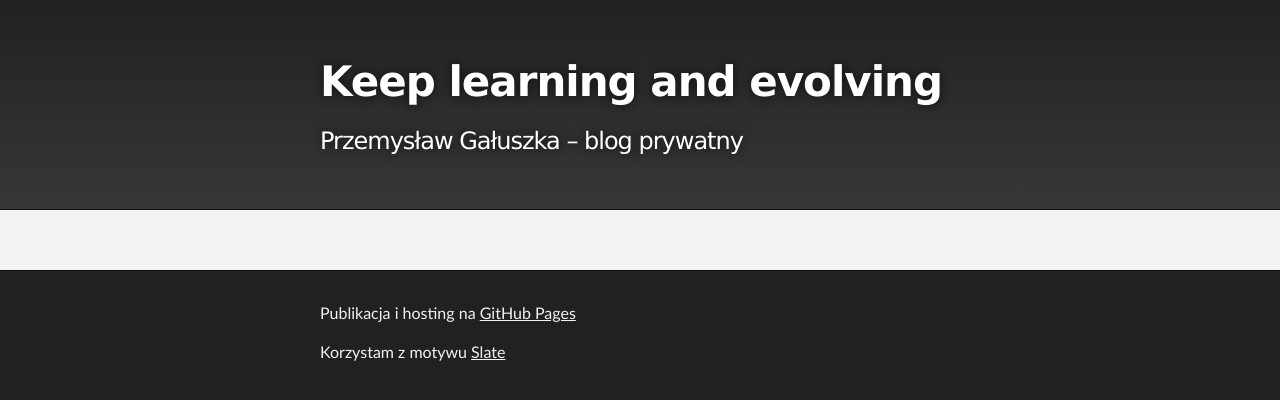
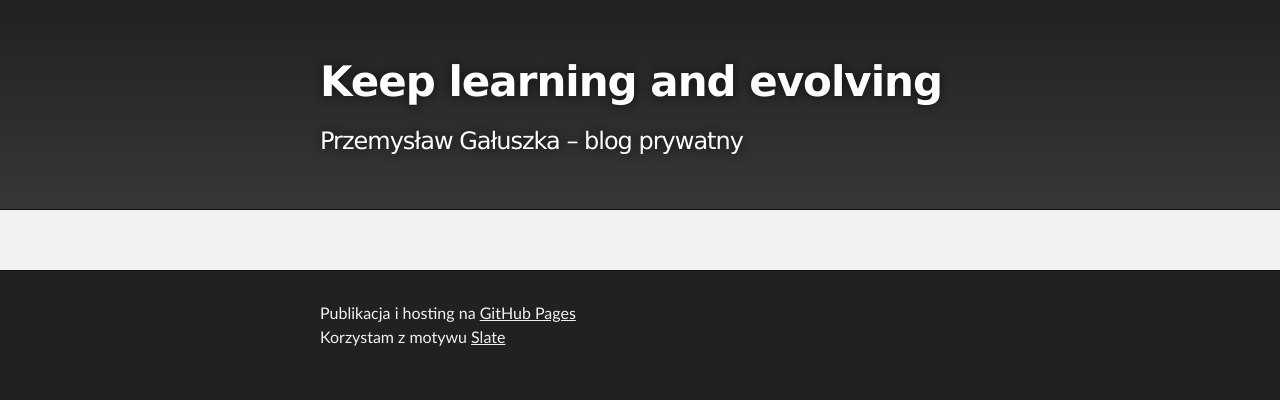
Before and after one commit to pgaluszka/pgaluszka.github.io, a Jekyll site: the page built from index.md, in a window 1280 px wide. Shown: the top 400 px of the page. Built offline with Jekyll 4.4.1, drawn with Linux system fonts in a browser that asks for light colours.

Commit message:
change in footer?

```diff
--- a/_layouts/default.html
+++ b/_layouts/default.html
@@ -45,8 +45,8 @@
         {% if site.github.is_project_page %}
         <p class="copyright">{{ site.title | default: site.github.repository_name }} maintained by <a href="{{ site.github.owner_url }}">{{ site.github.owner_name }}</a></p>
         {% endif %}
-        <p>Publikacja i hosting na <a href="https://pages.github.com">GitHub Pages</a></p>
-        <p>Korzystam z motywu <a href="https://pages-themes.github.io/slate/">Slate</a></p>
+        <p>Publikacja i hosting na <a href="https://pages.github.com">GitHub Pages</a><br>
+        Korzystam z motywu <a href="https://pages-themes.github.io/slate/">Slate</a></p>
       </footer>
     </div>
   </body>
```
